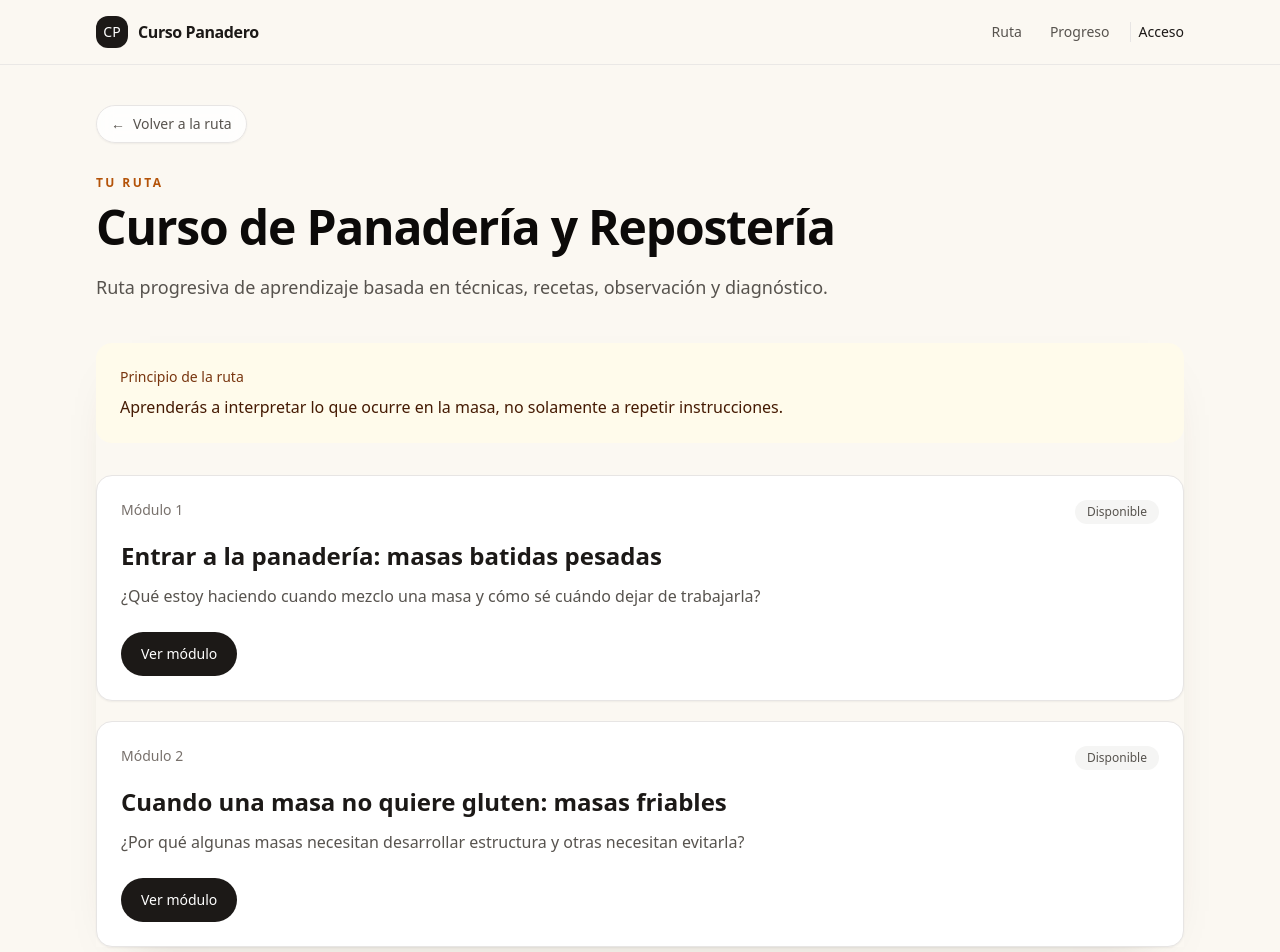
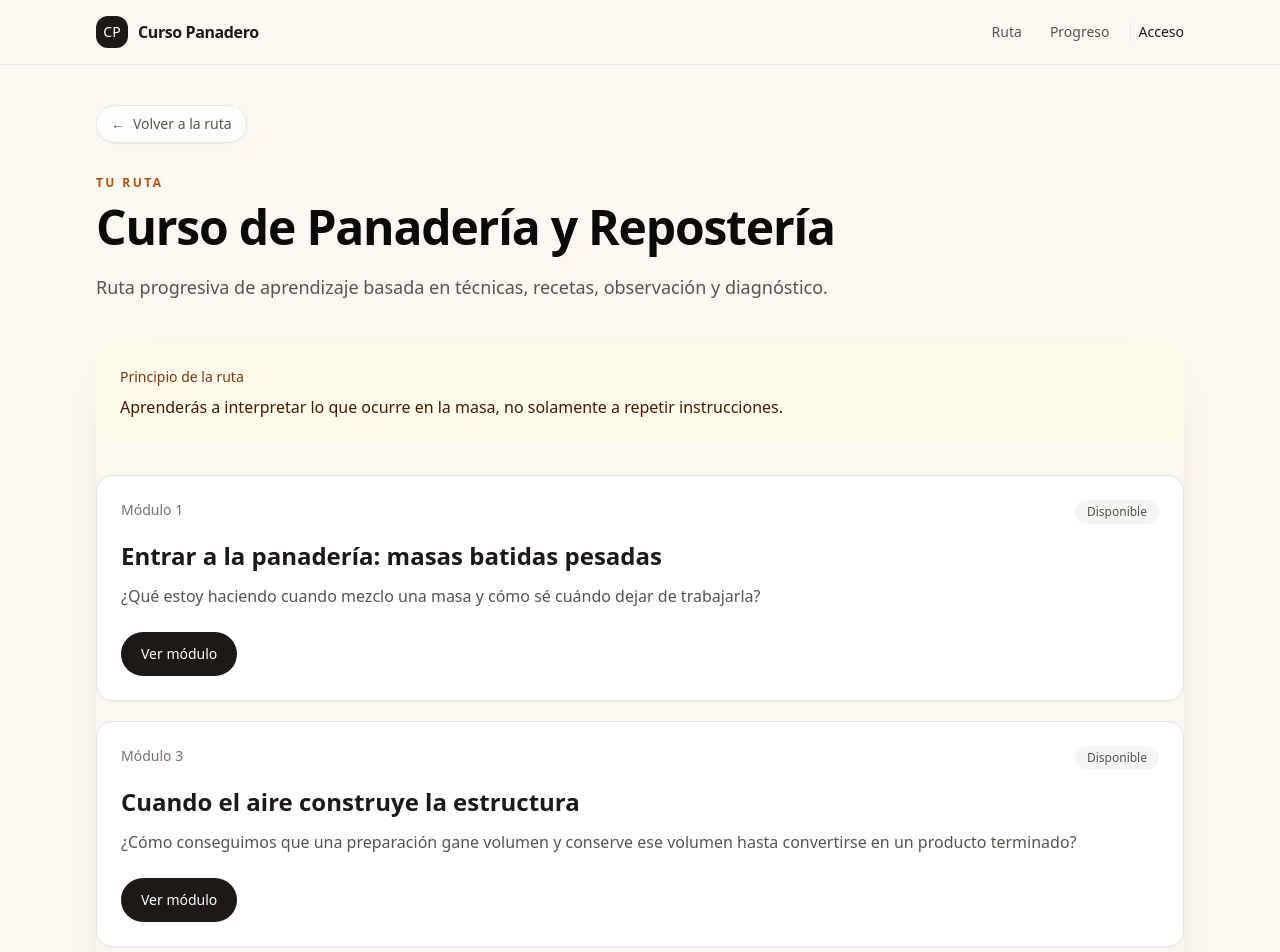
Before and after one commit to Drworm82/CursoPanadero, a Next.js app: page /ruta in a window 1280 px wide. Shown: the top 952 px of the page. Built offline with nearby package versions, Linux system fonts and the light colour scheme; no server answers.

Commit message:
Añadir módulo 3 a la ruta

```diff
--- a/pages/ruta.js
+++ b/pages/ruta.js
@@ -15,6 +15,15 @@ const modules = [
     title: 'Entrar a la panadería: masas batidas pesadas',
     guiding_question: '¿Qué estoy haciendo cuando mezclo una masa y cómo sé cuándo dejar de trabajarla?',
     expected_result: 'Ejecutar tres masas batidas pesadas con distintos métodos y describir lo observado.',
+  },
+  {
+    id: 'modulo-3',
+    sort_order: 3,
+    slug: 'modulo-3-masas-batidas-ligeras',
+    href: '/modulo-3',
+    title: 'Cuando el aire construye la estructura',
+    guiding_question: '¿Cómo conseguimos que una preparación gane volumen y conserve ese volumen hasta convertirse en un producto terminado?',
+    expected_result: 'Reconocer el papel del huevo como agente aireante, entender por qué la harina se incorpora suavemente y empezar a interpretar el volumen y la estructura de una masa batida ligera.',
   },
   {
     id: 'modulo-2',
```
